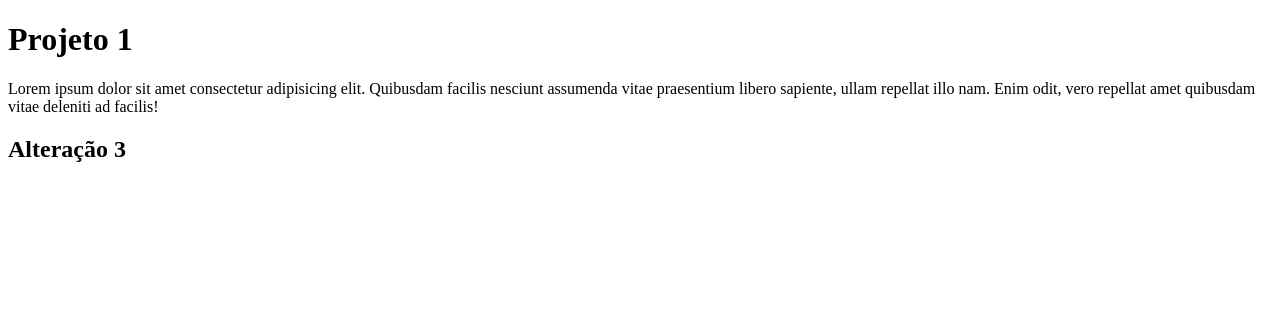
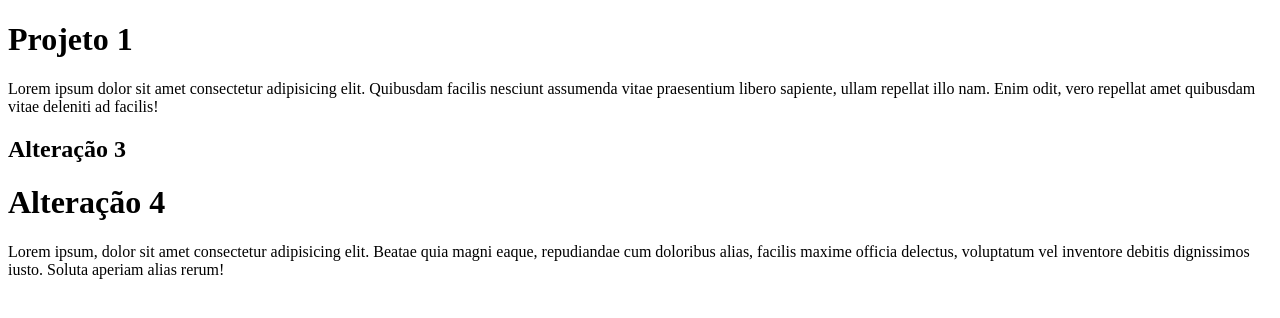
Before and after one commit to jlinforcell/Ola_mundo, a plain HTML site: page index.html in a window 1280 px wide. Drawn offline with Linux system fonts and the light colour scheme.

Commit message:
alteração 4 div 4

```diff
--- a/index.html
+++ b/index.html
@@ -14,6 +14,13 @@
         <h2>Alteração 3</h2>
 
     </div>
+    <div>
+        <h1>Alteração 4 </h1>
+
+            <p>Lorem ipsum, dolor sit amet consectetur adipisicing elit. Beatae quia magni eaque, repudiandae cum doloribus alias, facilis maxime officia delectus, voluptatum vel inventore debitis dignissimos iusto. Soluta aperiam alias rerum!</p>
+    </div>
+
+
 
 </body>
 </html>
```
